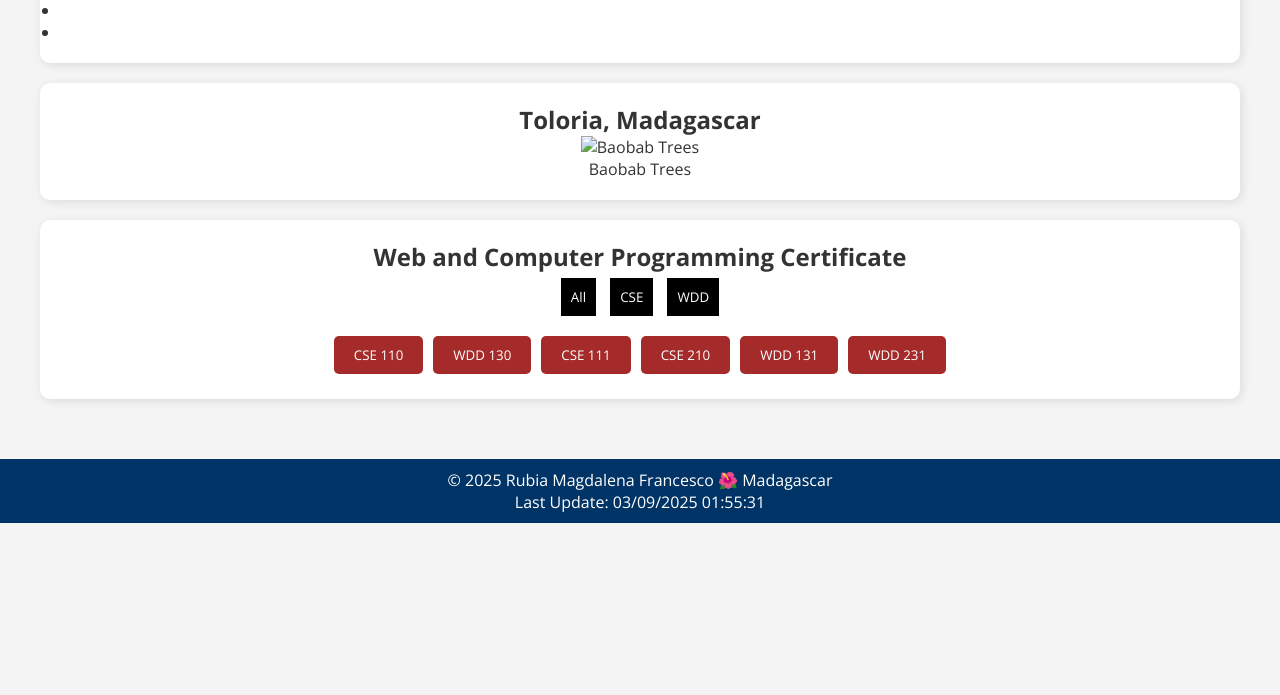
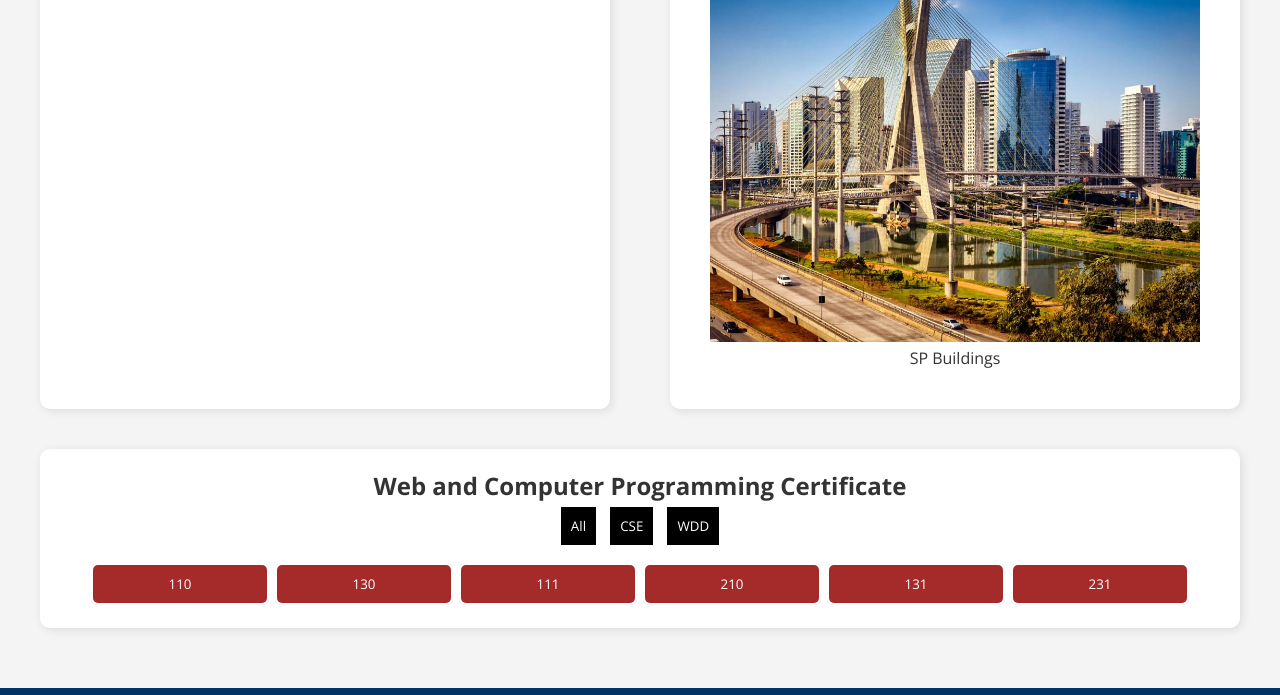
Before and after one commit to guimargoni/wdd231, a plain HTML site: page index.html in a window 1280 px wide. Shown: the part 306-1001 px from the top of the page. Before the commit the page ends 829 px from the top, so only its background shows below. Drawn offline with nearby package versions, Linux system fonts and the light colour scheme.

Commit message:
second commit

```diff
--- a/index.html
+++ b/index.html
@@ -1,10 +1,11 @@
 <!DOCTYPE html>
 <html lang="en">
+
 <head>
     <meta charset="UTF-8">
     <meta name="viewport" content="width=device-width, initial-scale=1.0">
     <meta name="description" content="Course Home Page for WDD231">
-    <meta name="author" content="Your Name">
+    <meta name="author" content="Guilherme Medeiros">
     <title>Course Home Page</title>
     <link rel="stylesheet" href="styles/normalize.css">
     <link rel="stylesheet" href="styles/small.css">
@@ -13,10 +14,11 @@
     <script src="scripts/date.js" defer></script>
     <script src="scripts/course.js" defer></script>
 </head>
+
 <body>
     <header>
         <img src="images/profile.jpg" alt="Profile Picture" class="profile-pic">
-        <span class="name">Rubia M. Francesco</span>
+        <span class="name">Guilherme Medeiros</span>
     </header>
 
     <nav>
@@ -24,13 +26,13 @@
         <ul id="menu">
             <li><a href="index.html" class="active">Home</a></li>
             <li><a href="#">Chamber</a></li>
-            <li><a href="https://github.com/yourgithubusername">GitHub Profile</a></li>
-            <li><a href="https://linkedin.com/in/yourprofile">LinkedIn</a></li>
+            <li><a href="https://github.com/guimargoni">GitHub Profile</a></li>
+            <li><a href="https://br.linkedin.com/in/guilherme-margoni-de-medeiros-222406169">LinkedIn</a></li>
         </ul>
     </nav>
 
     <main>
-        <h1>Home</h1>
+        <div class="content-container">
             <section class="course-work">
                 <h2>Course Work</h2>
                 <ul>
@@ -40,10 +42,12 @@
                 </ul>
             </section>
             <section class="location">
-            <h2>Toloria, Madagascar</h2>
-            <img src="images/baobab.jpg" alt="Baobab Trees">
-            <p>Baobab Trees</p>
+                <h2>Toloria, Brazil</h2>
+                <img src="images/sp.jpg" alt="sp">
+                <p>SP Buildings</p>
             </section>
+        </div>
+
         <section class="certificate">
             <h2>Web and Computer Programming Certificate</h2>
             <div class="filter-buttons">
@@ -62,9 +66,11 @@
         </section>
     </main>
 
+
     <footer>
-        <p>&copy; <span id="currentyear"></span> Rubia Magdalena Francesco 🌺 Madagascar</p>
+        <p>&copy; <span id="currentyear"></span> Guilherme Margoni de Medeiros Brazil</p>
         <p id="lastModified">Last Update: </p>
     </footer>
 </body>
+
 </html>
--- a/scripts/course.js
+++ b/scripts/course.js
@@ -1,22 +1,93 @@
 const courses = [
-    { code: 'CSE 110', category: 'CSE' },
-    { code: 'WDD 130', category: 'WDD' },
-    { code: 'CSE 111', category: 'CSE' },
-    { code: 'CSE 210', category: 'CSE' },
-    { code: 'WDD 131', category: 'WDD' },
-    { code: 'WDD 231', category: 'WDD' }
-];
+    {
+        subject: 'CSE',
+        number: 110,
+        title: 'Introduction to Programming',
+        credits: 2,
+        certificate: 'Web and Computer Programming',
+        description: 'This course will introduce students to programming. It will introduce the building blocks of programming languages (variables, decisions, calculations, loops, array, and input/output) and use them to solve problems.',
+        technology: [
+            'Python'
+        ],
+        completed: false
+    },
+    {
+        subject: 'WDD',
+        number: 130,
+        title: 'Web Fundamentals',
+        credits: 2,
+        certificate: 'Web and Computer Programming',
+        description: 'This course introduces students to the World Wide Web and to careers in web site design and development. The course is hands on with students actually participating in simple web designs and programming. It is anticipated that students who complete this course will understand the fields of web design and development and will have a good idea if they want to pursue this degree as a major.',
+        technology: [
+            'HTML',
+            'CSS'
+        ],
+        completed: false
+    },
+    {
+        subject: 'CSE',
+        number: 111,
+        title: 'Programming with Functions',
+        credits: 2,
+        certificate: 'Web and Computer Programming',
+        description: 'CSE 111 students become more organized, efficient, and powerful computer programmers by learning to research and call functions written by others; to write, call , debug, and test their own functions; and to handle errors within functions. CSE 111 students write programs with functions to solve problems in many disciplines, including business, physical science, human performance, and humanities.',
+        technology: [
+            'Python'
+        ],
+        completed: false
+    },
+    {
+        subject: 'CSE',
+        number: 210,
+        title: 'Programming with Classes',
+        credits: 2,
+        certificate: 'Web and Computer Programming',
+        description: 'This course will introduce the notion of classes and objects. It will present encapsulation at a conceptual level. It will also work with inheritance and polymorphism.',
+        technology: [
+            'C#'
+        ],
+        completed: false
+    },
+    {
+        subject: 'WDD',
+        number: 131,
+        title: 'Dynamic Web Fundamentals',
+        credits: 2,
+        certificate: 'Web and Computer Programming',
+        description: 'This course builds on prior experience in Web Fundamentals and programming. Students will learn to create dynamic websites that use JavaScript to respond to events, update content, and create responsive user experiences.',
+        technology: [
+            'HTML',
+            'CSS',
+            'JavaScript'
+        ],
+        completed: false
+    },
+    {
+        subject: 'WDD',
+        number: 231,
+        title: 'Frontend Web Development I',
+        credits: 2,
+        certificate: 'Web and Computer Programming',
+        description: 'This course builds on prior experience with Dynamic Web Fundamentals and programming. Students will focus on user experience, accessibility, compliance, performance optimization, and basic API usage.',
+        technology: [
+            'HTML',
+            'CSS',
+            'JavaScript'
+        ],
+        completed: false
+    }
+]
 
 function displayCourses(filter) {
     const courseList = document.getElementById('course-list');
     courseList.innerHTML = '';
 
-    const filteredCourses = filter ? courses.filter(course => course.category === filter) : courses;
+    const filteredCourses = filter ? courses.filter(course => course.subject === filter) : courses;
 
     filteredCourses.forEach(course => {
         const button = document.createElement('button');
-        button.className = `course ${course.category.toLowerCase()}`;
-        button.textContent = course.code;
+        button.className = `course ${course.subject.toLowerCase()}`;
+        button.textContent = course.number;
         courseList.appendChild(button);
     });
 }
--- a/styles/larger.css
+++ b/styles/larger.css
@@ -0,0 +1,12 @@
+@media (min-width: 1001px) {
+
+    #course-list button {
+        width: 15%;
+    }
+}
+
+@media (max-width: 1000px) {
+    #course-list button {
+        width: 30%;
+    }
+}
--- a/styles/normalize.css
+++ b/styles/normalize.css
@@ -62,8 +62,24 @@ h1 {
     margin-bottom: 20px;
 }
 
+.content-container {
+    display: flex;
+    justify-content: center;
+    gap: 20px;
+    flex-wrap: wrap;
+}
+
 .course-work,
-.location,
+.location {
+    flex: 1;
+    background: white;
+    margin: 20px;
+    padding: 40px;
+    border-radius: 10px;
+    box-shadow: 2px 2px 10px rgba(0, 0, 0, 0.1);
+    min-width: 300px;
+}
+
 .certificate {
     background: white;
     margin: 20px;
@@ -111,23 +127,10 @@ footer {
     margin-top: 20px;
 }
 
-@media (max-width: 600px) {
-    nav ul {
-        display: none;
-        flex-direction: column;
-        align-items: center;
-    }
+#menu-toggle {
+    display: none;
+}
 
-    #menu-toggle {
-        display: block;
-        background: transparent;
-        color: white;
-        border: none;
-        font-size: 24px;
-        cursor: pointer;
-    }
-
-    nav ul.active {
-        display: flex;
-    }
+.location img {
+    width: 100%;
 }
--- a/styles/small.css
+++ b/styles/small.css
@@ -0,0 +1,24 @@
+@media (max-width: 600px) {
+    nav ul {
+        display: none;
+        flex-direction: column;
+        align-items: center;
+    }
+
+    #menu-toggle {
+        display: block;
+        background: transparent;
+        color: white;
+        border: none;
+        font-size: 24px;
+        cursor: pointer;
+    }
+
+    nav ul.active {
+        display: flex;
+    }
+
+    #course-list button {
+        width: 100%;
+    }
+}
```
Also changed, not shown: images/profile.jpg (added), images/sp.jpg (added). Lines whose indentation alone changed are shown as unchanged.
